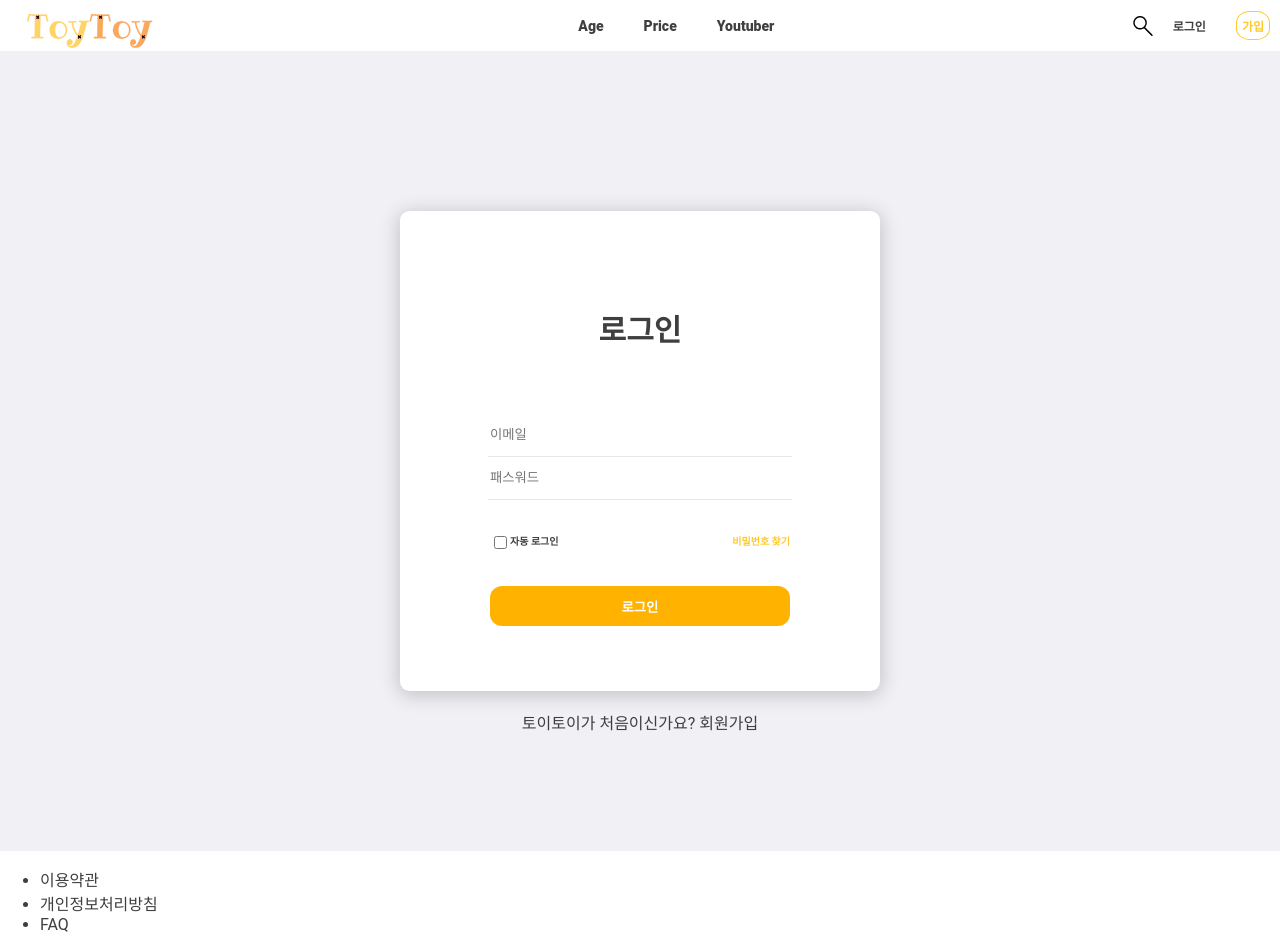
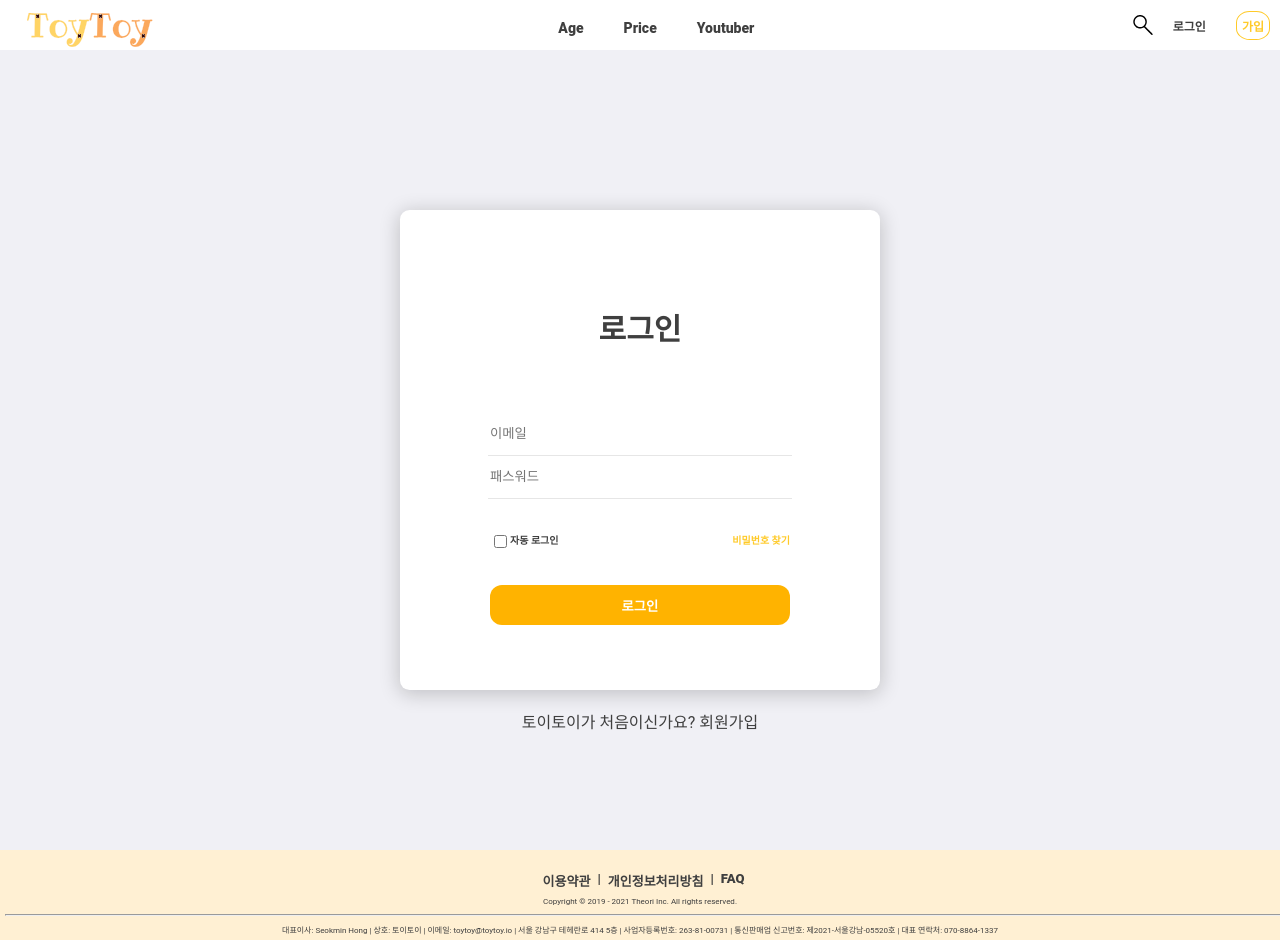
Before and after one commit to honghyeong/react-toytoy-platform, a React (Create React App) app: page /users/login in a window 1280 px wide. Shown: the top 951 px of the page. Built offline with nearby package versions, Linux system fonts and the light colour scheme.

Commit message:
feat: Footer css 스타일링

```diff
--- a/src/components/Footer.js
+++ b/src/components/Footer.js
@@ -1,4 +1,5 @@
 import React from "react";
+import "../css/Footer.scss";
 
 const Footer = () => {
   return (
@@ -7,13 +8,15 @@
         <div className="footer-top">
           <ul>
             <li>
-              <a href="">이용약관</a>
+              <a href="/services/tos">이용약관</a>
             </li>
+            <li>|</li>
             <li>
-              <a href="">개인정보처리방침</a>
+              <a href="/services/privacy">개인정보처리방침</a>
             </li>
+            <li>|</li>
             <li>
-              <a href="">FAQ</a>
+              <a href="/services/faq">FAQ</a>
             </li>
           </ul>
         </div>
--- /dev/null
+++ b/src/css/Footer.scss
@@ -0,0 +1,38 @@
+.footer-container {
+  padding: 5px;
+  background-color: #fff0d3;
+  text-align: center;
+  display: flex;
+  flex-direction: column;
+  align-items: center;
+}
+
+ul li {
+  list-style: none;
+  font-size: 13px;
+  float: left;
+  margin-left: 7px;
+  font-weight: 800;
+}
+ul {
+  padding-left: 0px;
+  padding-bottom: 10px;
+}
+
+.footer-top a {
+  &:hover {
+    text-decoration-line: underline;
+  }
+}
+
+.footer-copyright {
+  font-size: 8px;
+}
+
+hr {
+  width: 100vw;
+}
+
+.footer-bottom {
+  font-size: 8px;
+}
```
